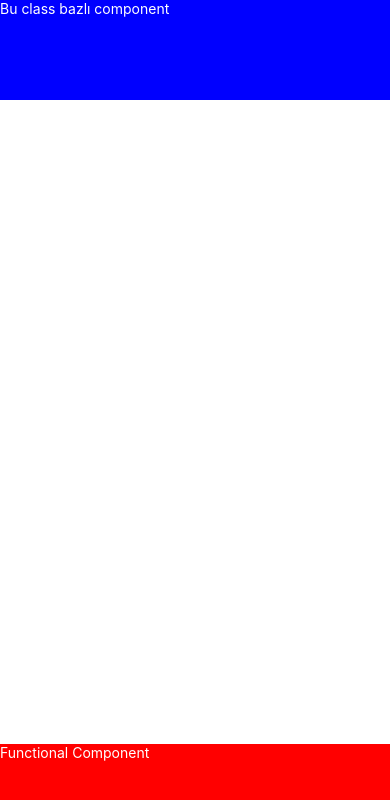
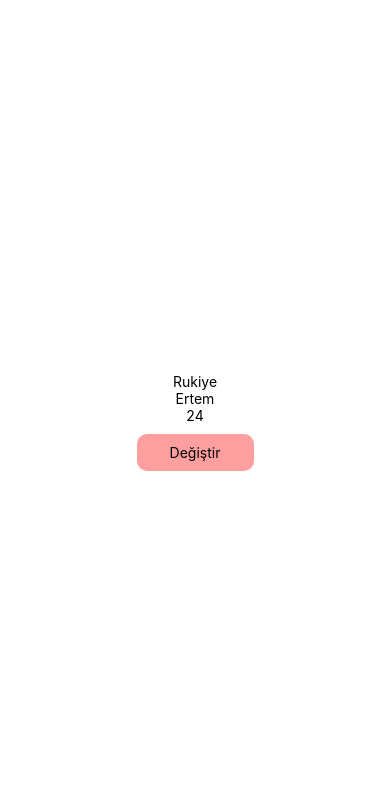
Before and after one commit to RkyErtm/Test-React, a React Native app: screen / in a window 390 px wide. Shown: the top 800 px of the page. Built offline with nearby package versions, Linux system fonts and the light colour scheme.

Commit message:
state - half

```diff
--- a/App.tsx
+++ b/App.tsx
@@ -1,10 +1,7 @@
 /* eslint-disable react/react-in-jsx-scope */
-import { Component } from 'react';
-import { StyleSheet, Text, View } from 'react-native';
-import stlyes from './styles'; //* dışardaki css'i buraya import ederek kullandık.
-import ClassComponent from './src/components/ClassComponent';
-import FunctionComponent from './src/components/FunctionalComponent';
-import FunctionalComponent from './src/components/FunctionalComponent';
+import {Component} from 'react';
+import {View} from 'react-native';
+import StateComponent from './src/components/StateComponent';
 export default class App extends Component {
   render(): any {
     return (
@@ -23,10 +20,15 @@ export default class App extends Component {
 
       // </View>
 
-      //? PART2
-      <View style={{ flex: 1, justifyContent: 'space-between' }}>
-        <ClassComponent />
-        <FunctionalComponent />
+      //? PART2 - component oluşturma ve çağırma
+      // <View style={{flex: 1, justifyContent: 'space-between'}}>
+      //   <ClassComponent />
+      //   <FunctionalComponent />
+      // </View>
+
+      //? Part3 - state(dinamik veri kullanımı, veri tutma, atama)
+      <View style={{flex: 1}}>
+        <StateComponent />
       </View>
     );
   }
--- /dev/null
+++ b/src/components/StateComponent.js
@@ -0,0 +1,44 @@
+import React, {Component} from 'react';
+import {Text, View, StyleSheet, TouchableOpacity} from 'react-native';
+
+export default class StateComponent extends Component {
+  /**
+   *
+   */
+  constructor(props) {
+    super(props);
+
+    this.state = {
+      name: 'Rukiye',
+      surname: 'Ertem',
+      age: '24',
+    };
+  }
+  render() {
+    const {name, surname, age} = this.state;
+    return (
+      <View style={{flex: 1, justifyContent: 'center', alignItems: 'center'}}>
+        <Text style={styles.texts}>{name}</Text>
+        <Text style={styles.texts}>{surname}</Text>
+        <Text style={styles.texts}>{age}</Text>
+
+        <TouchableOpacity
+          style={{
+            marginTop: 10,
+            padding: 10,
+            borderRadius: 10,
+            backgroundColor: '#fd9f9f',
+            width: '30%',
+          }}>
+          <Text style={{textAlign: 'center'}}>Değiştir</Text>
+        </TouchableOpacity>
+      </View>
+    );
+  }
+}
+
+const styles = StyleSheet.create({
+  texts: {
+    color: '#000',
+  },
+});
```
Also changed, not shown: eslint.config.mjs (added, +13 -0 lines), package.json (+6 -2 lines), 1 other file (tests, documents, lock files or other folders).
